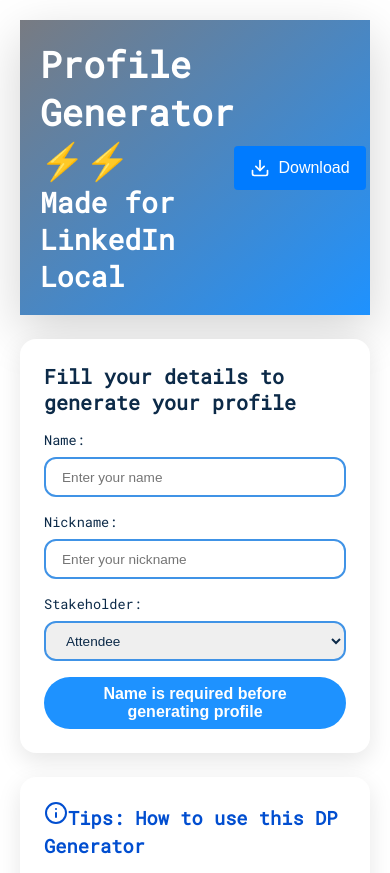
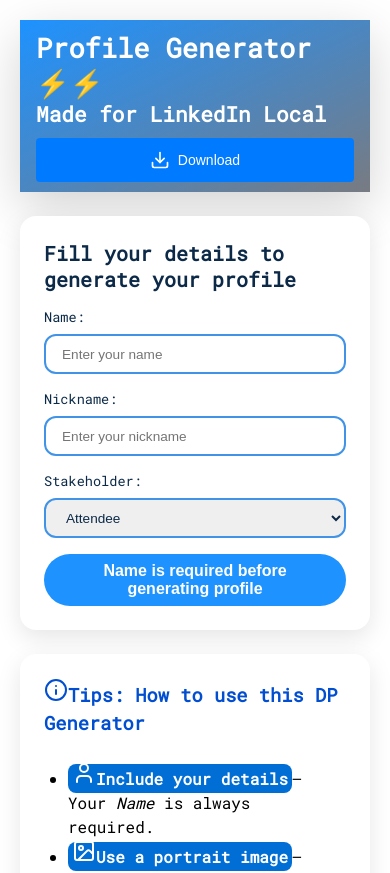
Before and after one commit to Popthemy/linkedIn-dp-generator, a React (Create React App) app: page / in a window 390 px wide. Shown: the top 873 px of the page. Built offline with nearby package versions, Linux system fonts and the light colour scheme.

Commit message:
updated linkednin link

```diff
--- a/src/components/Tips.jsx
+++ b/src/components/Tips.jsx
@@ -83,7 +83,7 @@
             <span className="text-gray-700">
               Reach out to me on
               <a
-                href="https://linkedin.com"
+                href="https://www.linkedin.com/in/popoola-oluwatemilorun/"
                 target="_blank"
                 rel="noreferrer"
                 className="text-blue-600 underline"
--- a/src/styles/header.css
+++ b/src/styles/header.css
@@ -1,18 +1,26 @@
 .header {
-  background: linear-gradient(to top left, #1e92ff, #787b82);
+  background: linear-gradient(to top left, #787b82, #1e92ff);
   color: white;
   display: flex;
+  flex: 2;
   justify-content: space-between;
   align-items: center;
-  min-height: 120px;
-  padding: 20px;
+  padding: 0 20px;
+  font-size: 24px;
   box-shadow: 0 1rem 3rem rgba(0, 0, 0, 0.175);
-  font-size: 24px;
+  flex-wrap: wrap; /* Allow wrapping on smaller screens */
+  gap: 10px;
 }
 
 .header-text h2,
 .header-text h3 {
   margin: 0;
+}
+
+/* Optional: stack h2 and h3 vertically if needed */
+.header-text {
+  display: flex;
+  flex-direction: column;
 }
 
 .download-button {
@@ -31,3 +39,23 @@
 .download-button:hover {
   background-color: #0056b3;
 }
+
+/* Mobile responsiveness */
+@media (max-width: 768px) {
+  .header {
+    flex-direction: column;
+    align-items: flex-start;
+    padding: 10px 16px;
+    font-size: 18px;
+  }
+
+  .download-button {
+    width: 100%; /* full width on small screens */
+    justify-content: center;
+    font-size: 14px;
+  }
+
+  .header-text {
+    width: 100%;
+  }
+}
```
